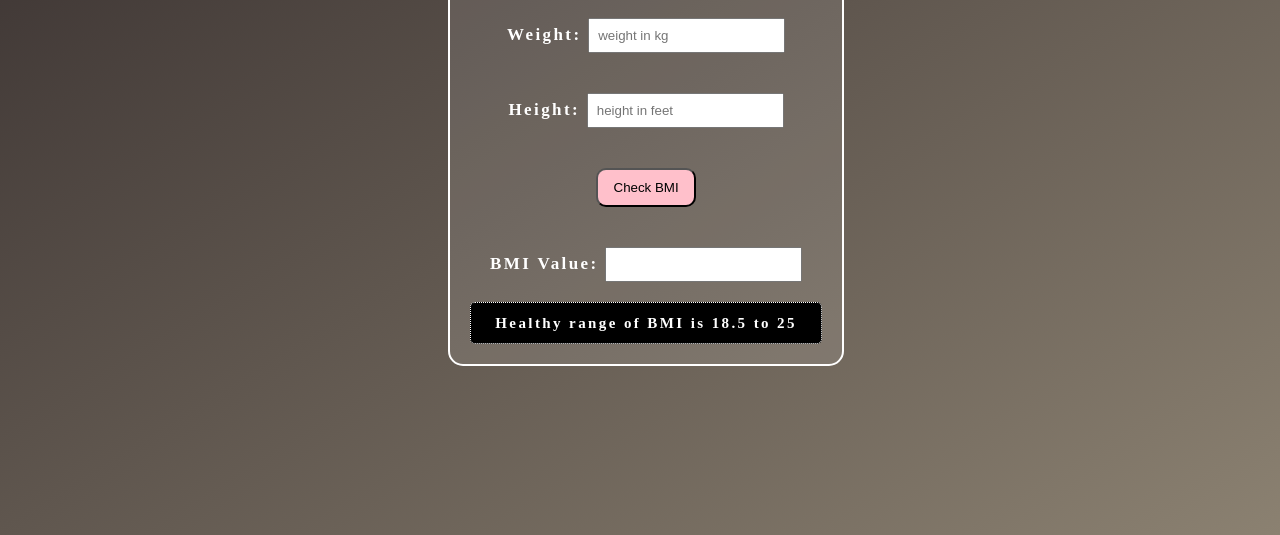
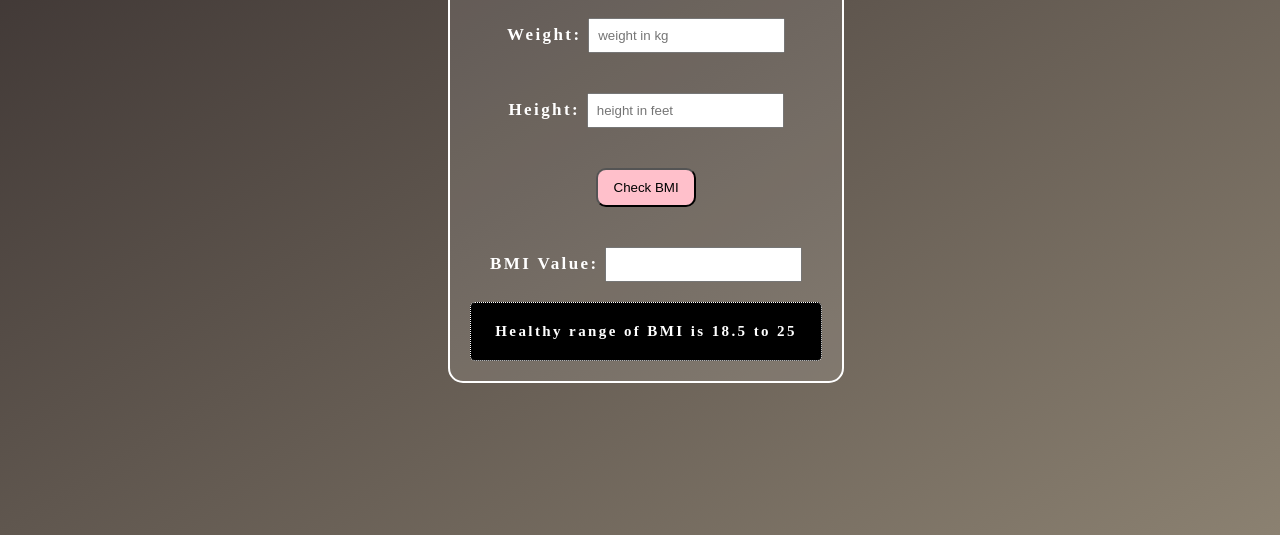
Before and after one commit to Anikettijare/BmiCalc, a plain HTML site: page index.html in a window 1280 px wide. Shown: the part 265-800 px from the top of the page. Drawn offline with Linux system fonts and the light colour scheme.

Commit message:
changes done

```diff
--- a/index.html
+++ b/index.html
@@ -36,7 +36,7 @@
           <span id="range"></span>
         </div>
         <div class="health">
-          Healthy range of BMI is 18.5 to 25
+          <p>Healthy range of BMI is 18.5 to 25</p>
         </div>
       </form>
     </div>
--- a/style.css
+++ b/style.css
@@ -42,9 +42,7 @@ form {
     border: 1px solid;
     border-style: dotted;
     background-color: black;
-    height: 10px;
     font-size: 15px;
-    line-height: 0;
     border-radius: 5px;
 }
 #btn {
```
